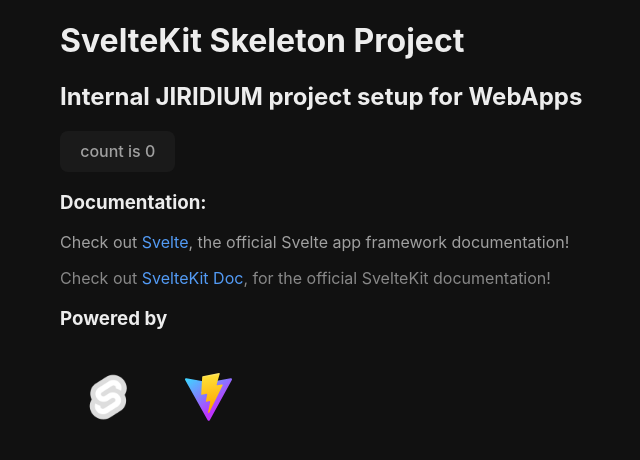
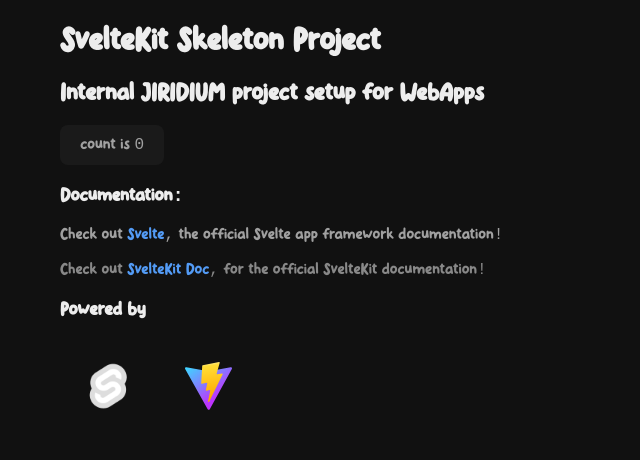
Before and after one commit to jiri132/Paw-Media, a SvelteKit app: page / in a window 1280 px wide. Shown: the top 460 px of the page, without its empty margins (202-842 px from the left). Built offline with nearby package versions, Linux system fonts and the light colour scheme.

Commit message:
Updated kitten font

```diff
--- a/src/app.css
+++ b/src/app.css
@@ -14,8 +14,13 @@
   -webkit-text-size-adjust: 100%;
 }
 */
+@font-face {
+  font-family: Kitten;
+  src: url("./assets/fonts/kitten.otf") format("opentype");
+}
+
 html {
-    font-family: "Inter", monospace !important;
+    font-family: "Kitten", monospace !important;
     background-color: #111 !important;
     color: #a0a0a0;
     overflow-x: hidden;
@@ -36,7 +41,7 @@
     margin: 0;
     overflow-x: hidden;
 
-    font-family: "Inter", monospace !important;
+    font-family: "Kitten", monospace !important;
     color: #a0a0a0;
   }
 
```
